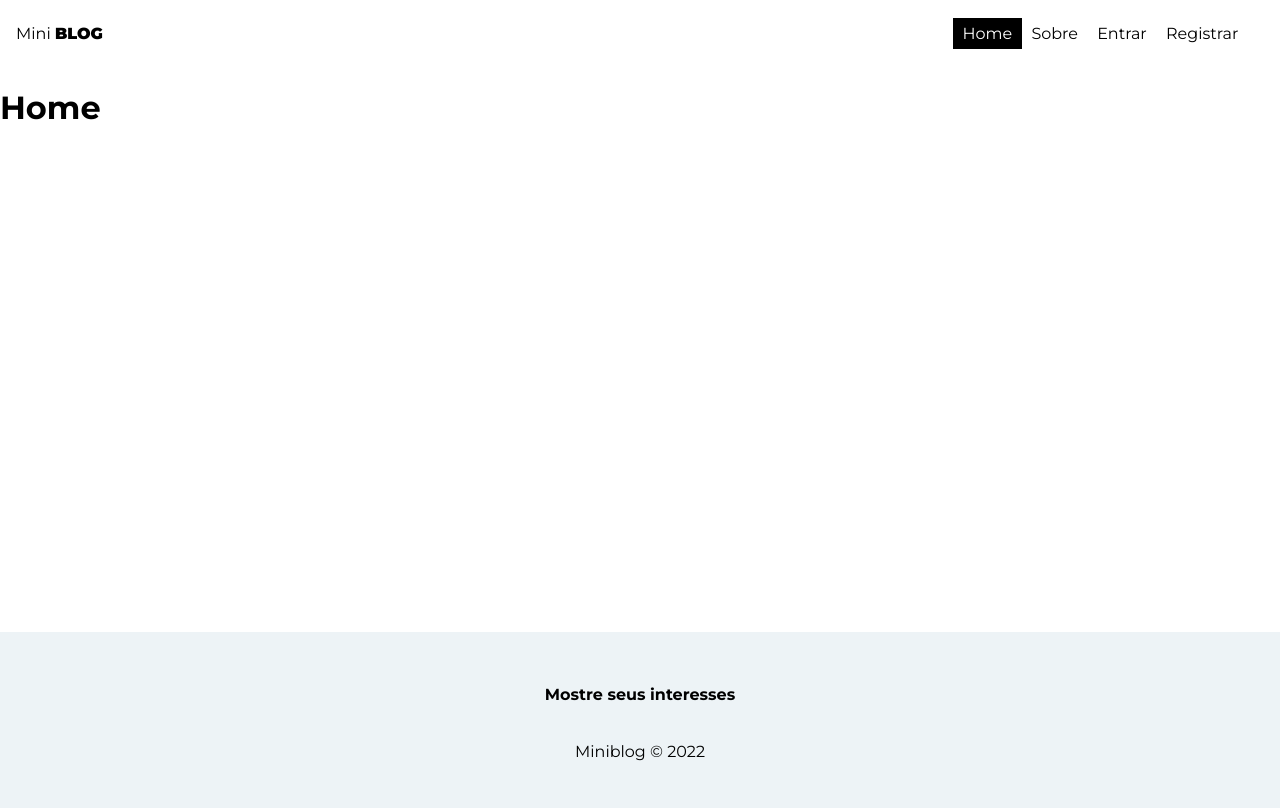
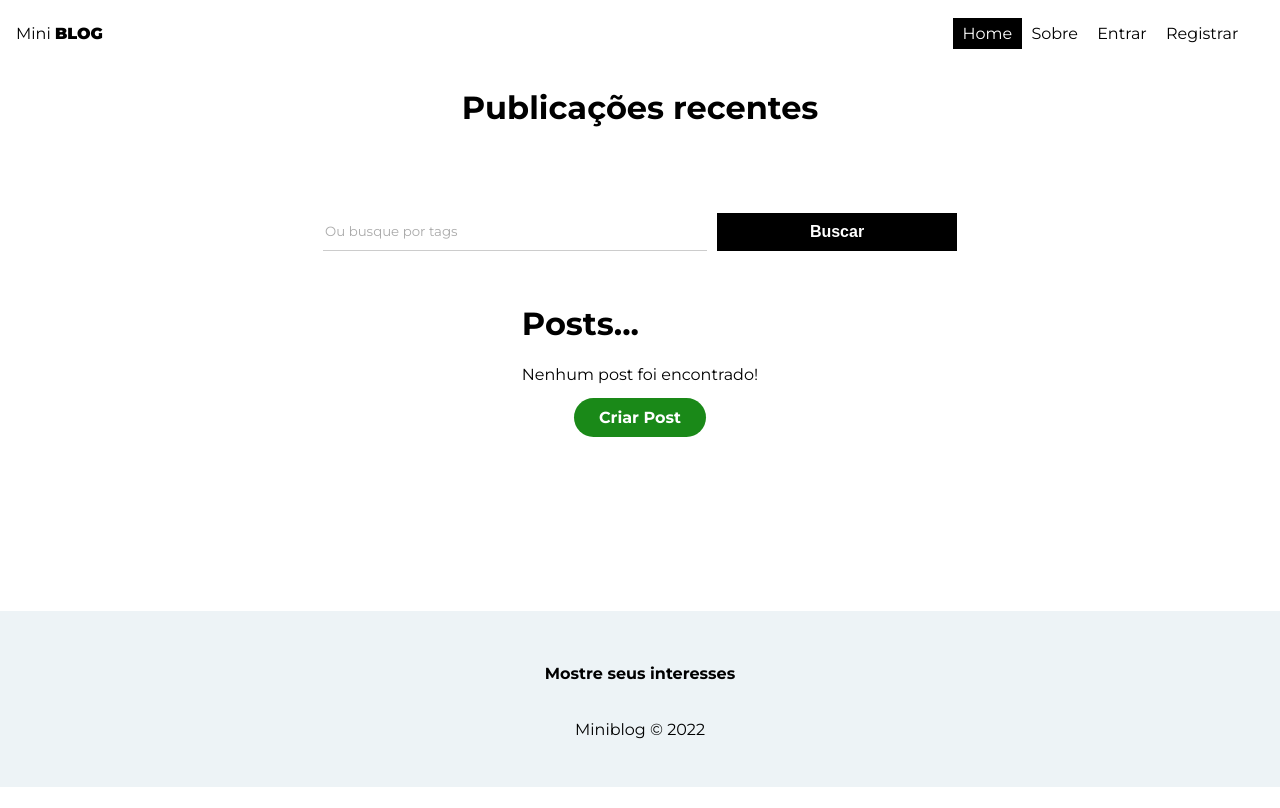
Before and after one commit to FAFAzin/Miniblog, a React (Create React App) app in the folder miniblog/: page / in a window 1280 px wide. Built offline with nearby package versions, Linux system fonts and the light colour scheme; no server answers.

Commit message:
Estruturando a home

```diff
--- a/miniblog/src/pages/Home/Home.js
+++ b/miniblog/src/pages/Home/Home.js
@@ -1,10 +1,37 @@
 //CSS
 import styles from './Home.module.css';
 
+//Hooks
+import {useNavigate, Link} from 'react-router-dom';
+import {useState} from 'react';
+
+//components
+
 const Home = () => {
+
+  const [query, setQuery] = useState('');
+  const [posts] = useState([]);
+
+  const handleSubmit = (e) => {
+    e.preventDefault();
+  }
   return (
-    <div>
-        <h1>Home</h1>
+    <div className={styles.home}>
+        <h1>Publicações recentes</h1>
+        <form onSubmit={handleSubmit} className={styles.search_form}>
+          <input type="text" placeholder='Ou busque por tags'
+          onChange={(e) => setQuery(e.target.value)} />
+          <button className='btn btn-dark'> Buscar </button>
+        </form>
+        <div>
+          <h1>Posts...</h1>
+          {posts && posts.length === 0 && (
+            <div className={styles.noposts}>
+              <p>Nenhum post foi encontrado!</p>
+              <Link to='post/create' className='btn'>Criar Post</Link>
+            </div>
+          )}
+        </div>
     </div>
   )
 }
--- a/miniblog/src/pages/Home/Home.module.css
+++ b/miniblog/src/pages/Home/Home.module.css
@@ -0,0 +1,28 @@
+.home {
+    display: flex;
+    flex-direction: column;
+    align-items: center;
+    justify-content: center;
+}
+
+.search_form {
+  max-width: 100%;
+  width: 60%;
+  display: flex;
+  justify-content: center;
+  margin-bottom: 2rem;
+}
+.search_form input {
+    margin-right: 10px;
+    width: 50%;
+}
+
+.noposts {
+    text-align: center;
+}
+.noposts p {
+    margin-bottom: 1.5rem;
+}
+.noposts a {
+    padding: 10px 25px;
+}
```
